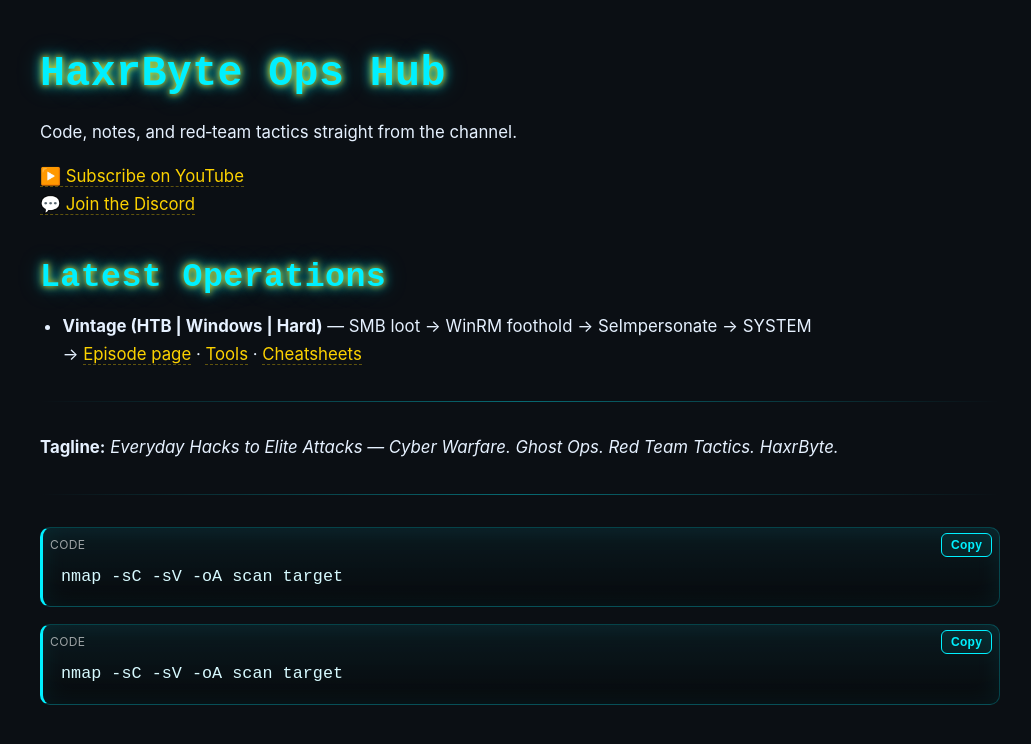
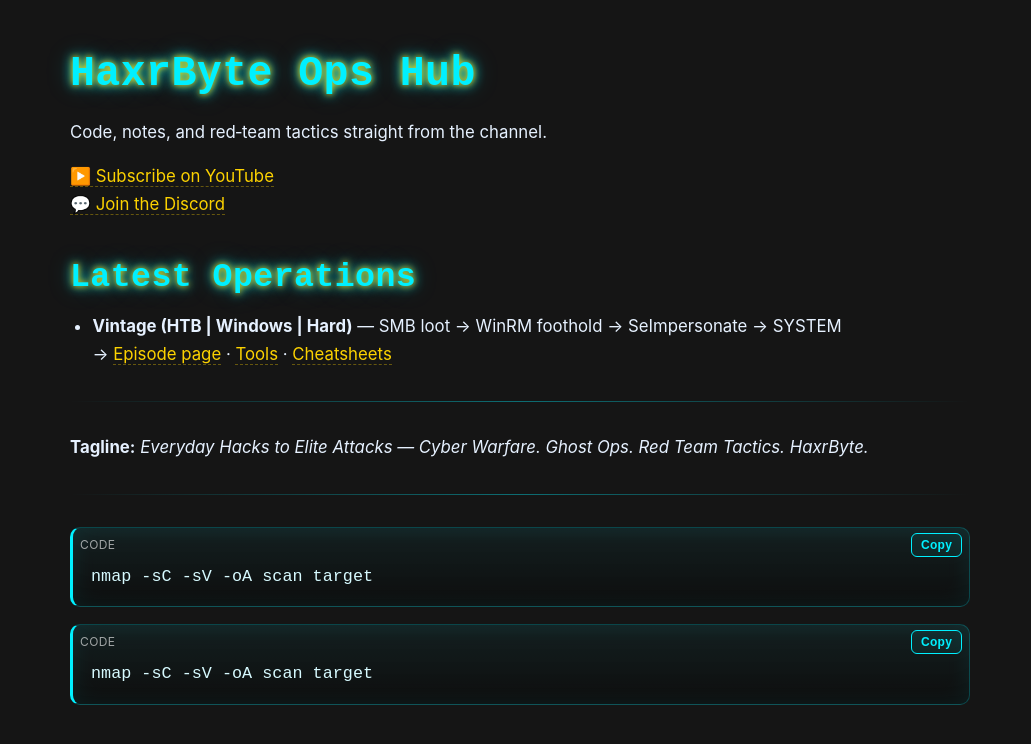
Before and after one commit to haxrbyte/ghost-shell, a Jekyll site: the page built from docs/index.md, in a window 1280 px wide. Shown: the top 744 px of the page, without its empty margins (120-1151 px from the left). Built offline with Jekyll 4.4.1, drawn with Linux system fonts in a browser that asks for light colours; our own code applies the rules of GitHub Pages for plain Markdown files.

Commit message:
Update custom.css

```diff
--- a/docs/assets/css/custom.css
+++ b/docs/assets/css/custom.css
@@ -12,20 +12,6 @@
   --hx-dim:#9BB3C7;
   --hx-bg:#0b0f14;       /* subtle deep navy-black */
   --hx-border:rgba(0,240,255,.25);
-}
-
-html,body{
-  background-color: var(--hx-bg);
-  color: var(--hx-fg);
-  -webkit-font-smoothing: antialiased;
-  -moz-osx-font-smoothing: grayscale;
-}
-
-.wrapper{
-  max-width: 960px;     /* wider than default */
-  margin: 0 auto;       /* center */
-  padding: 0 20px;
-  text-align: left;     /* keep content left-aligned inside centered column */
 }
 
 /* Optional: gently push everything a tad right on huge screens */
@@ -275,3 +261,17 @@
 code, pre, tt {
   font-family: 'Fira Code', monospace;
 }
+
+/* Restore Hacker theme background and keep centered layout */
+html, body {
+  background: none !important;            /* don’t paint over the theme */
+  background-color: #151515 !important;   /* Hacker theme body color */
+}
+
+/* Keep your centered column, but don’t touch background */
+.wrapper {
+  max-width: 900px;
+  margin: 0 auto;
+  padding: 0 20px;
+  text-align: left;
+}
```
